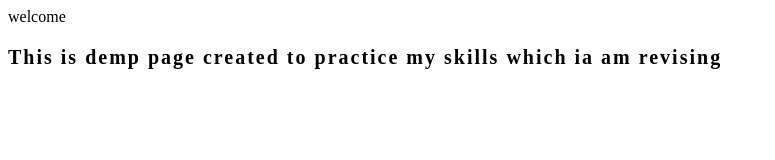
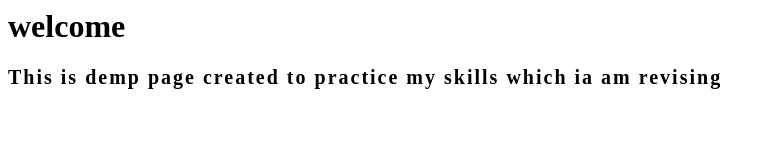
Before and after one commit to maheshtambade/Joke-Generation-App, a plain HTML site: page viralscript.html in a window 1280 px wide. Shown: the whole page, without its empty margins (0-775 px from the left). Drawn offline with Linux system fonts and the light colour scheme.

```diff
--- a/viralscript.html
+++ b/viralscript.html
@@ -12,7 +12,7 @@
     </style>
   </head>
   <head>
-    welcome
+  <h1> welcome </h1>
     <p>This is demp page created to practice my skills which ia am revising</p>
   </head>
 </html>
```
